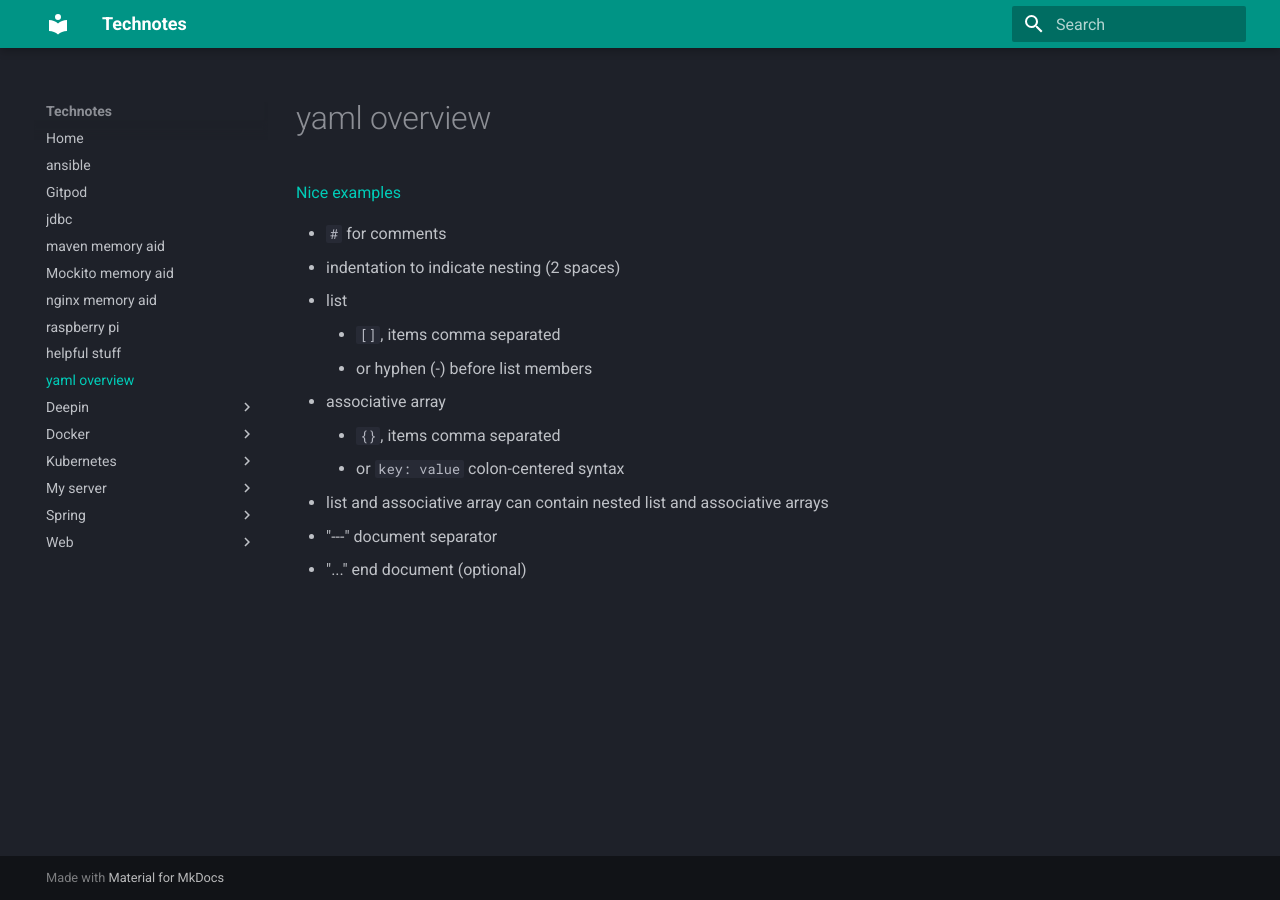
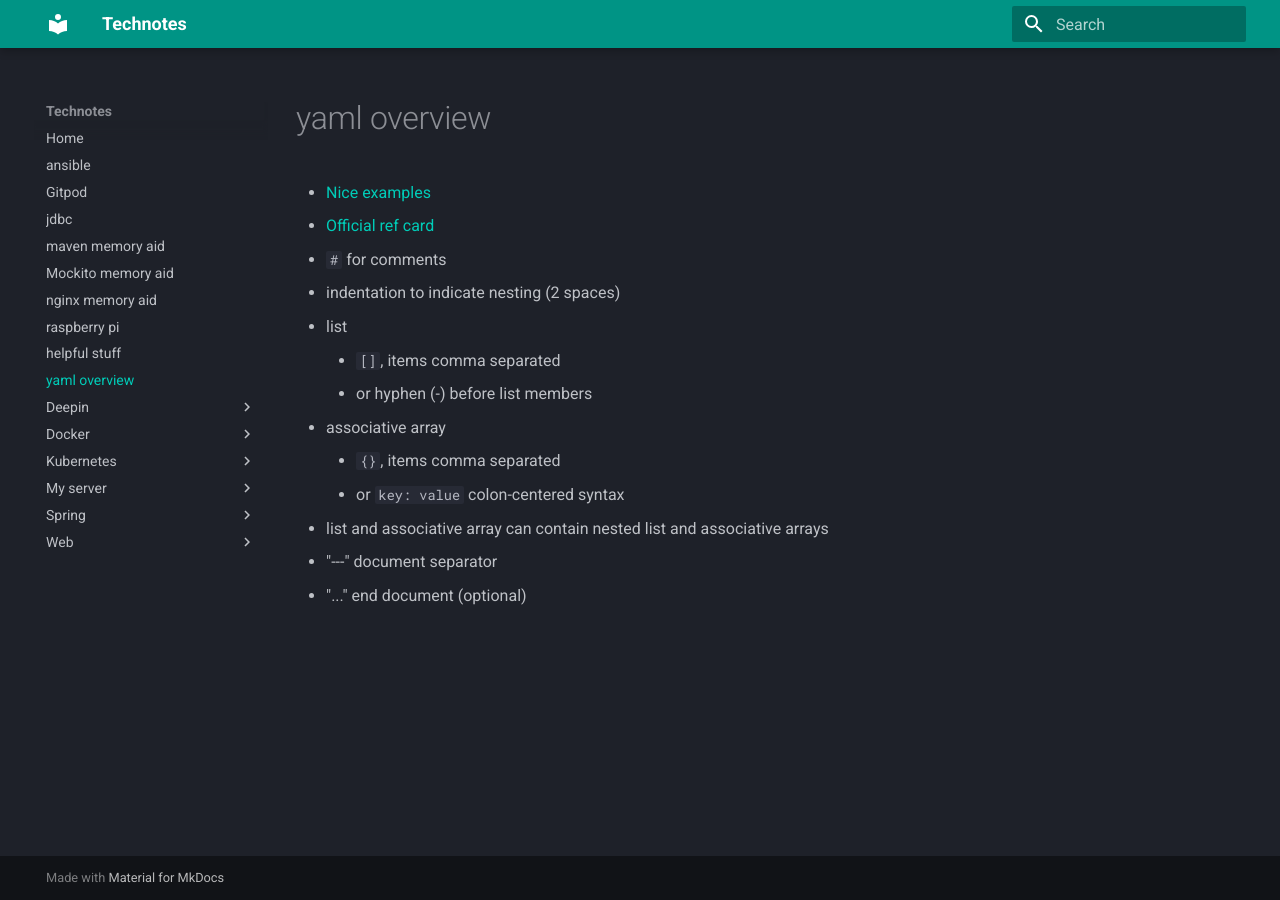
Before and after one commit to organicaudio/useful-code-snippets2, an MkDocs documentation site: the page built from docs/yaml-overview.md, in a window 1280 px wide. Built offline with MkDocs 1.6.1 and Material for MkDocs 9.7.7, drawn with Linux system fonts in a browser that asks for light colours.

Commit message:
Update yaml-overview.md

```diff
--- a/docs/yaml-overview.md
+++ b/docs/yaml-overview.md
@@ -1,6 +1,7 @@
 # yaml overview
 
-[Nice examples](https://en.wikipedia.org/wiki/YAML)
+- [Nice examples](https://en.wikipedia.org/wiki/YAML)
+- [Official ref card](https://yaml.org/refcard.html)
 
 - `#` for comments
 - indentation to indicate nesting (2 spaces)
```
